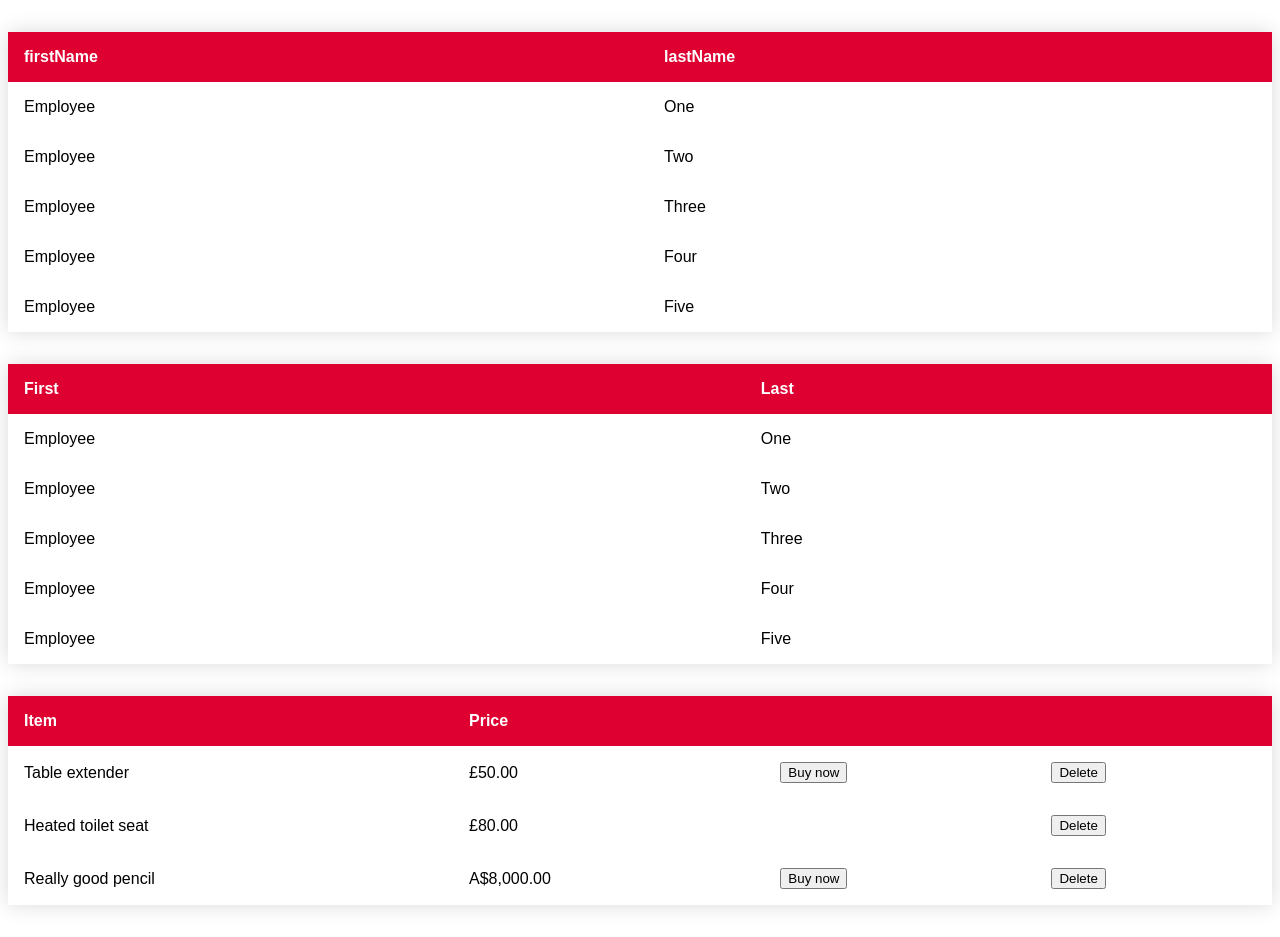
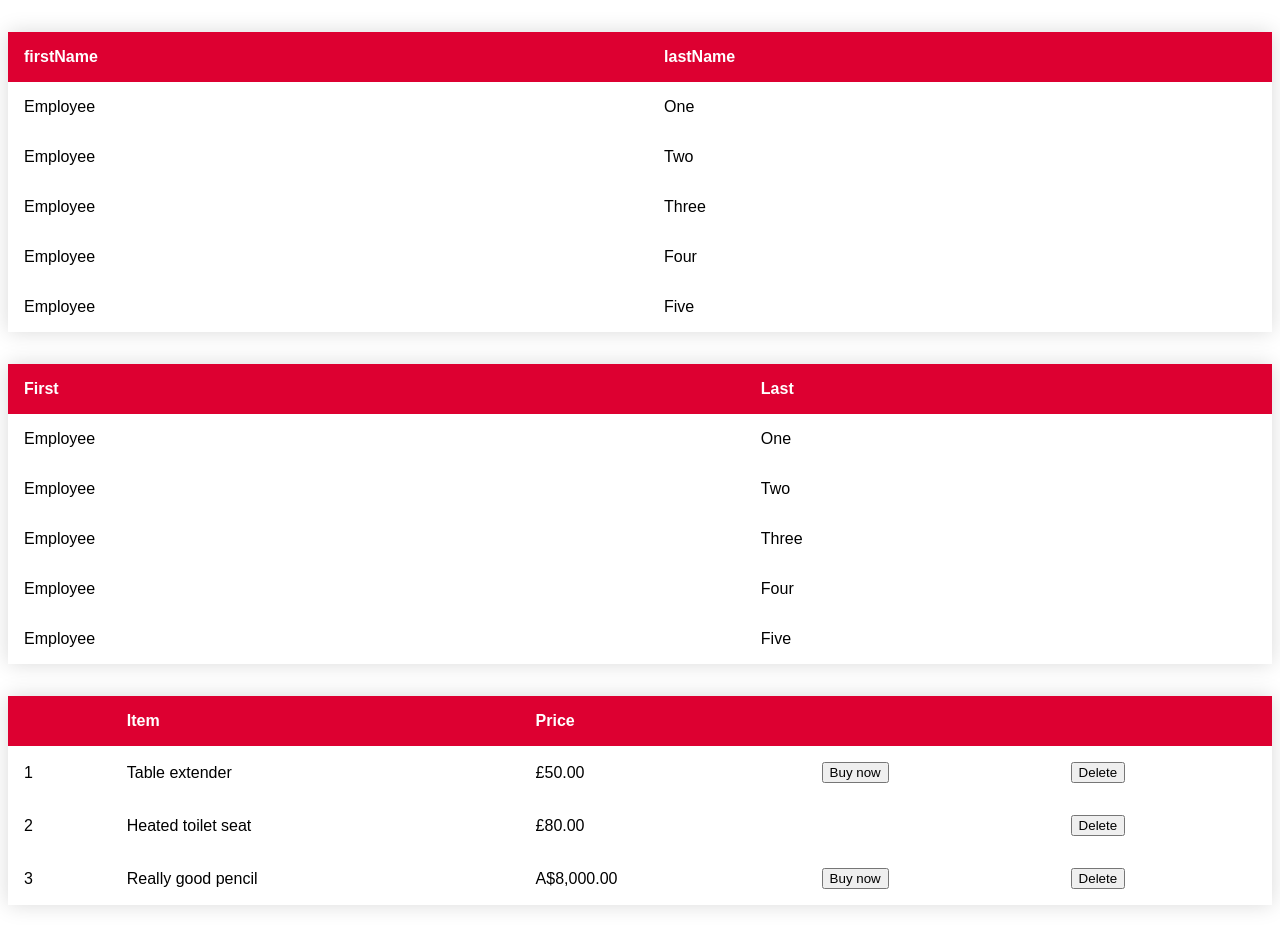
Before and after one commit to joshuamorony/ng-template-outlet-example, an Angular app: page /home in a window 1280 px wide. Built offline with nearby package versions, Linux system fonts and the light colour scheme.

Commit message:
table rows inherit ngfor template parameters

```diff
--- a/src/app/home/home.component.ts
+++ b/src/app/home/home.component.ts
@@ -20,12 +20,15 @@ import { TableComponentModule } from '../shared/ui/table.component';
     <!-- Highly configured template with conditional elements -->
     <app-table [data]="inventory">
       <ng-template #headers>
+        <th></th>
         <th>Item</th>
         <th>Price</th>
         <th></th>
         <th></th>
       </ng-template>
-      <ng-template #rows let-row>
+      <ng-template #rows let-row let-i="index">
+        <tr>
+          <td>{{ i + 1 }}</td>
           <td>{{ row.name }}</td>
           <td>{{ row.price | currency: row.currency }}</td>
           <td>
@@ -36,6 +39,7 @@ import { TableComponentModule } from '../shared/ui/table.component';
           <td>
             <button>Delete</button>
           </td>
+        </tr>
       </ng-template>
     </app-table>
   `,
--- a/src/app/shared/ui/table.component.ts
+++ b/src/app/shared/ui/table.component.ts
@@ -22,14 +22,11 @@ import {
         </tr>
       </thead>
       <tbody>
-        <tr *ngFor="let row of data">
-          <ng-container
-            *ngTemplateOutlet="
-              rows || defaultRowTemplate;
-              context: { $implicit: row }
-            "
-          ></ng-container>
-        </tr>
+        <ng-template
+          ngFor
+          [ngForOf]="data"
+          [ngForTemplate]="rows || defaultRowTemplate"
+        ></ng-template>
       </tbody>
     </table>
 
@@ -39,7 +36,9 @@ import {
     </ng-template>
 
     <ng-template #defaultRowTemplate let-row>
-      <td *ngFor="let row of row | keyvalue">{{ row.value }}</td>
+      <tr>
+        <td *ngFor="let row of row | keyvalue">{{ row.value }}</td>
+      </tr>
     </ng-template>
   `,
   styles: [
```
Lines whose indentation alone changed are shown as unchanged.
